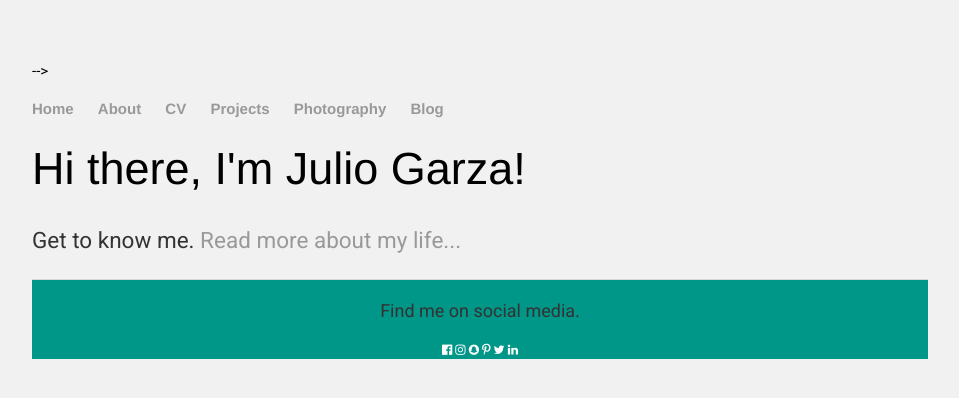
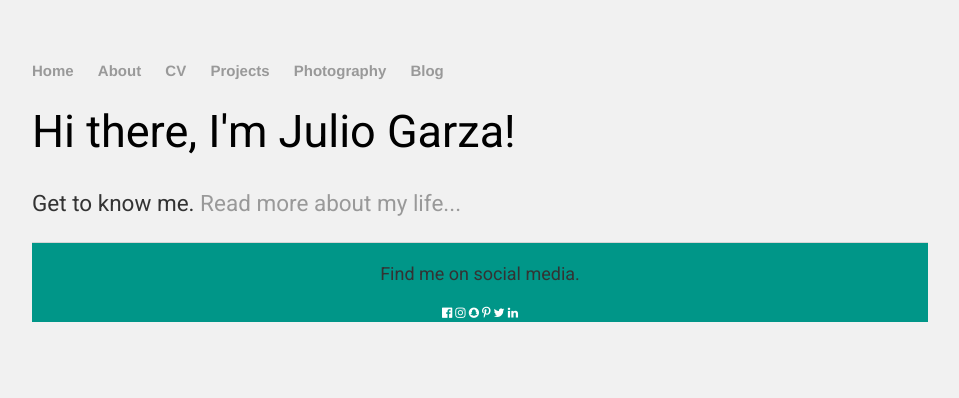
Before and after one commit to juliogarza/juliogarza.github.io, a Jekyll site: the page built from index.html, in a window 1280 px wide. Shown: the top 398 px of the page, without its empty margins (160-1119 px from the left). Built offline with Jekyll 4.4.1, drawn with Linux system fonts in a browser that asks for light colours.

Commit message:
Update default.html

```diff
--- a/_layouts/default.html
+++ b/_layouts/default.html
@@ -14,18 +14,6 @@
 html,body,h1,h2,h3,h4,h5,h6 {font-family: "Roboto", sans-serif}
 </style>
 <body class="w3-light-grey">
-
-<!--
-<!DOCTYPE html>
-<html>
-
-	<head>
-		<title>{{ page.title }}</title>
-		<!-- link to main stylesheet -->
-		<link rel="stylesheet" type="text/css" href="/css/main.css">
-	</head>
--->
-	<body>
 		<nav>
     		<ul>
         		<li><a href="/">Home</a></li>
```
Also changed, not shown: other parts of _layouts/default.html (+0 -9 lines).
